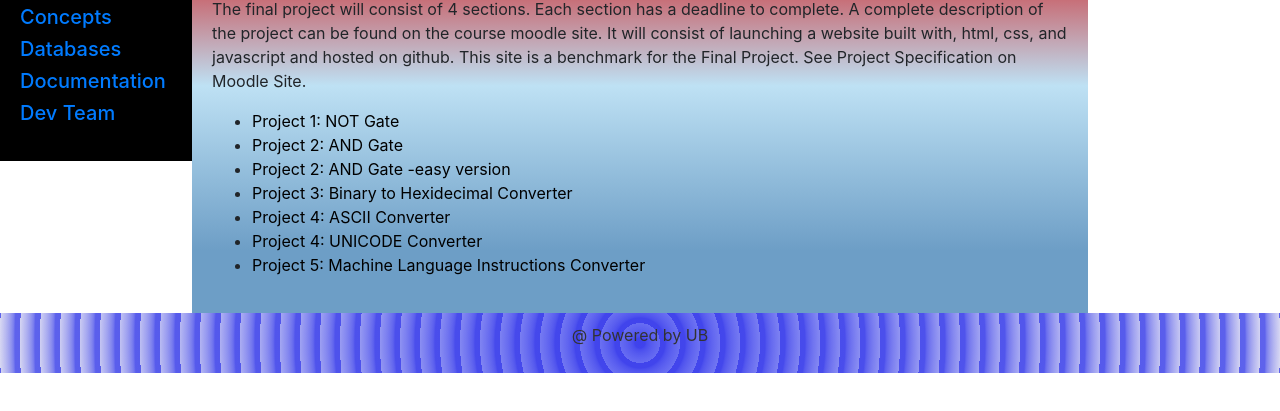
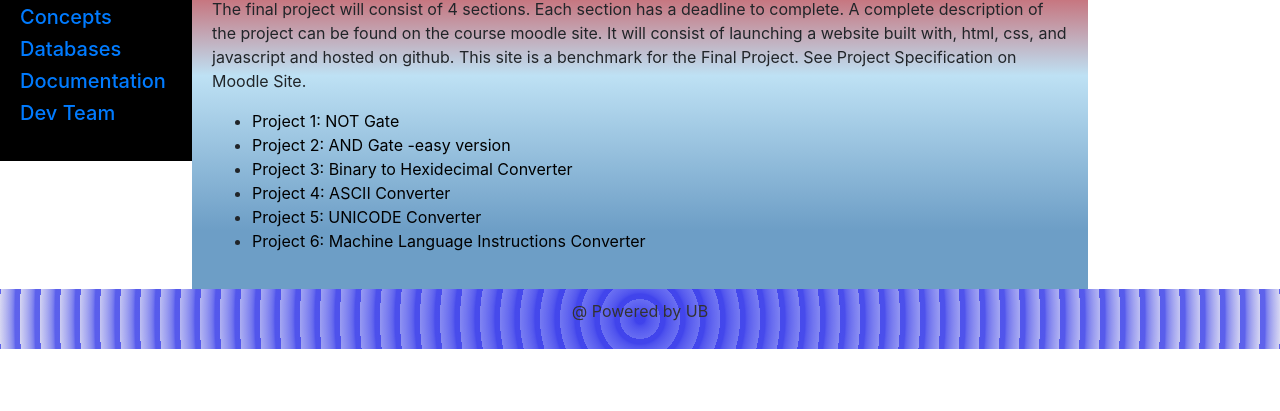
Before and after one commit to marcos28988/FOC, a plain HTML site: page project.html in a window 1280 px wide. Shown: the part 185-596 px from the top of the page. Drawn offline with nearby package versions, Linux system fonts and the light colour scheme.

Commit message:
Update project.html

```diff
--- a/project.html
+++ b/project.html
@@ -33,12 +33,12 @@ Project Specification on Moodle Site.</p>
 
 <ul>
   <li><a href="notgate.html" style="color:black">Project 1: NOT Gate</a></h3></li>
-  <li><a href="andgate.html" style="color:black">Project 2: AND Gate</a></h3></li>
+
   <li><a href="easyand.html" style="color:black">Project 2: AND Gate -easy version</a></h3></li>
   <li><a href="binarytohex.html" style="color:black">Project 3: Binary to Hexidecimal Converter</a></h3></li>
   <li><a href="ascii.html" style="color:black">Project 4: ASCII Converter</a></h3></li>
-  <li><a href="unicode.html" style="color:black">Project 4: UNICODE Converter</a></h3></li>
-  <li><a href="MLinstructions.html" style="color:black">Project 5: Machine Language Instructions Converter</a></h3></li>
+  <li><a href="unicode.html" style="color:black">Project 5: UNICODE Converter</a></h3></li>
+  <li><a href="MLinstructions.html" style="color:black">Project 6: Machine Language Instructions Converter</a></h3></li>
 </ul>
 
 
```
